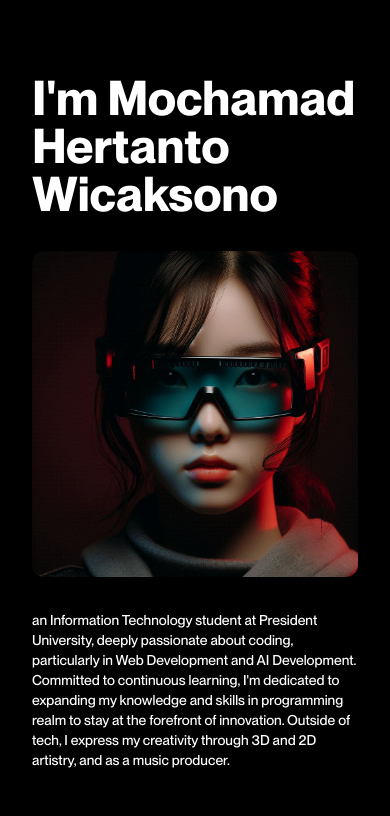
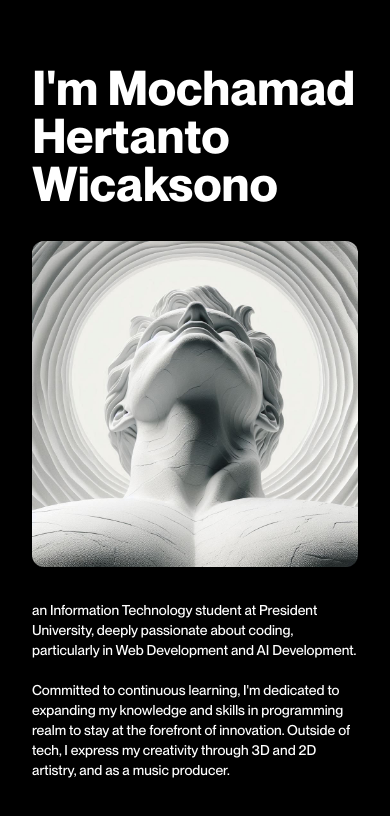
Before and after one commit to chlxyz/mhw1, a Next.js app: page /about in a window 390 px wide. Shown: the top 816 px of the page. Built offline with nearby package versions, Linux system fonts and the light colour scheme.

Commit message:
refactor: Optimize animations on about page

```diff
--- a/app/about/page.js
+++ b/app/about/page.js
@@ -10,7 +10,6 @@ const About = () => {
   const descRefs = useRef([]);
 
   useEffect(() => {
-    // Animation for the headline
     gsap.fromTo(
       headlineRef.current,
       { opacity: 0, y: 50 },
@@ -21,12 +20,11 @@ const About = () => {
         ease: 'power4.out',
         scrollTrigger: {
           trigger: headlineRef.current,
-          start: 'top 50%', // start the animation when the top of the headline is 80% from the top of the viewport
+          start: 'top 50%',
         },
       }
     );
 
-    // Staggered animation for the descriptions
     gsap.fromTo(
       descRefs.current,
       { opacity: 0, y: 50 },
@@ -38,7 +36,7 @@ const About = () => {
         stagger: 0.3,
         scrollTrigger: {
           trigger: headlineRef.current,
-          start: 'top 50%', // start the animation at the same time as the headline
+          start: 'top 50%',
         },
       }
     );
@@ -55,7 +53,7 @@ const About = () => {
         </p>
         <div className="lg:flex lg:flex-row lg:mt-6 lg:gap-10">
           <Image
-            src="/images/tryna.jpeg"
+            src="/images/sculpt.jpeg"
             width={400}
             height={400}
             alt="chrncle"
@@ -70,7 +68,7 @@ const About = () => {
             </p>
             <p
               ref={(el) => (descRefs.current[1] = el)}
-              className="lg:text-xl lg:text-end about-desc text-sm"
+              className="lg:text-xl lg:text-end about-desc text-sm mt-5 lg:mt-0"
             >
               Committed to continuous learning, I'm dedicated to expanding my knowledge and skills in programming realm to stay at the forefront of innovation. Outside of tech, I express my creativity through 3D and 2D artistry, and as a music producer.
             </p>
```
Also changed, not shown: public/images/sculpt.jpeg (added).
